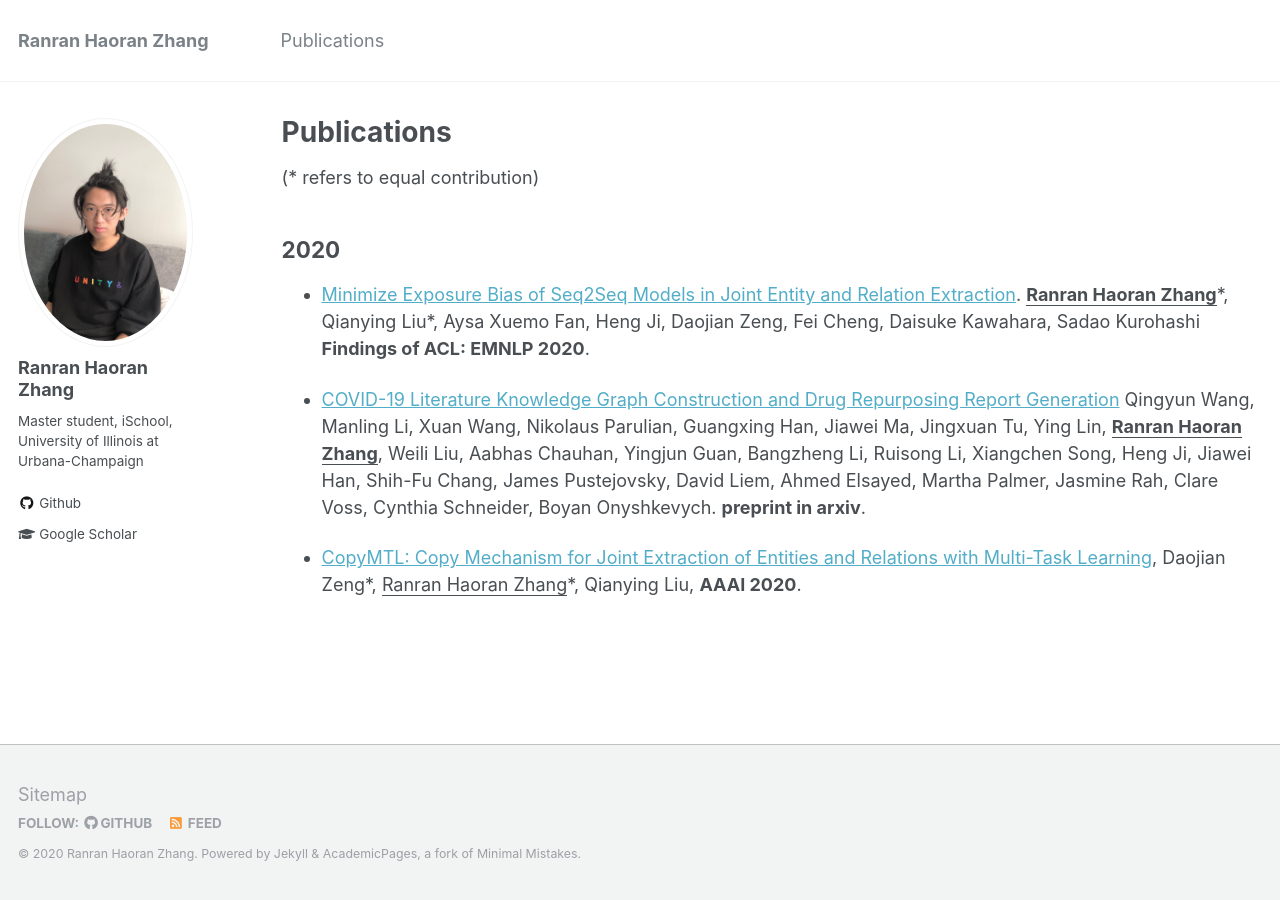
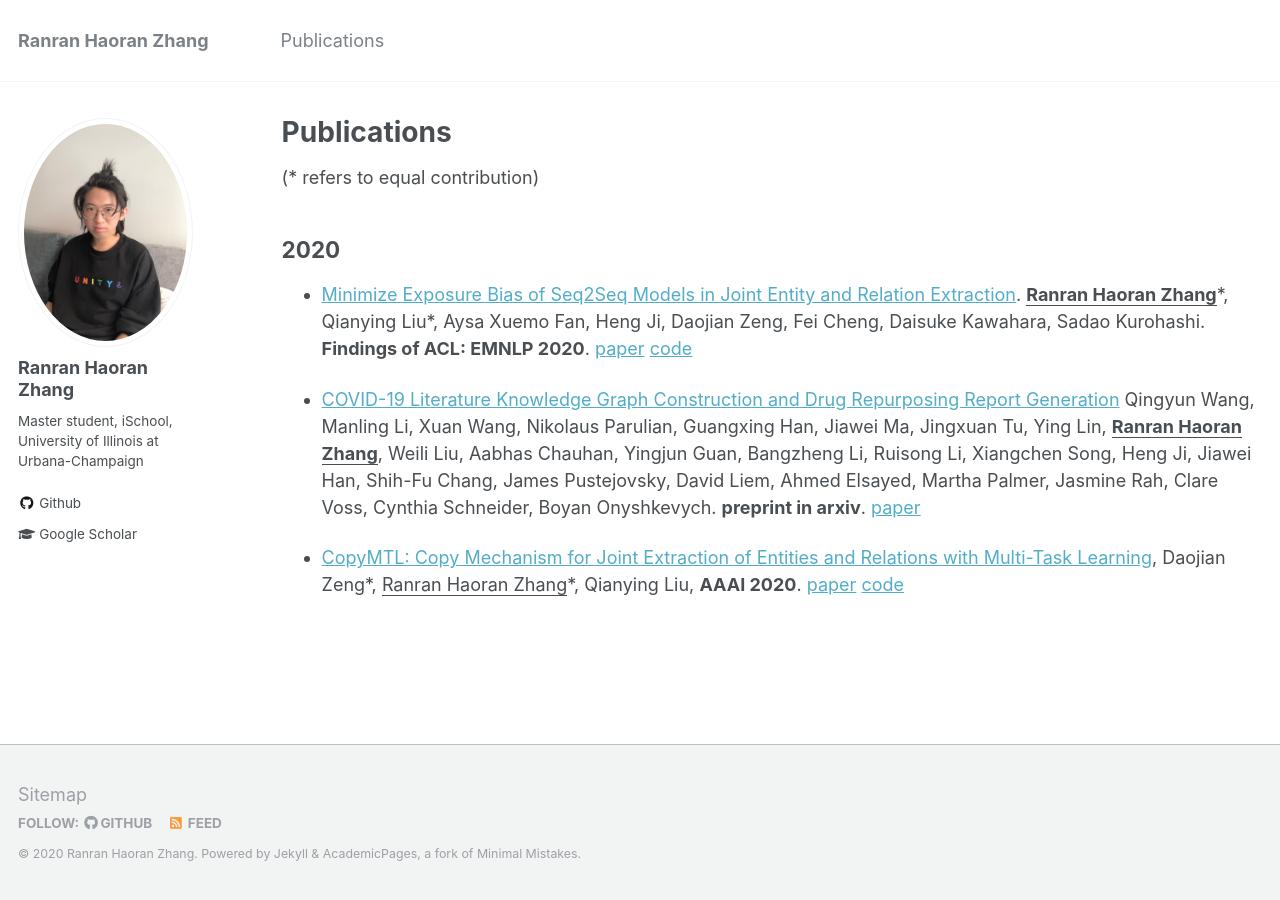
Before and after one commit to WindChimeRan/WindChimeRan.github.io, a Jekyll site: the page built from _pages/publications.md, in a window 1280 px wide. Built offline with Jekyll 4.4.1, drawn with Linux system fonts in a browser that asks for light colours.

```diff
--- a/_pages/publications.md
+++ b/_pages/publications.md
@@ -21,9 +21,9 @@ author_profile: true
 
 ## 2020
 
-- [Minimize Exposure Bias of Seq2Seq Models in Joint Entity and Relation Extraction](https://arxiv.org/pdf/2009.07503.pdf). **<u>Ranran Haoran Zhang</u>**\*, Qianying Liu\*, Aysa Xuemo Fan, Heng Ji, Daojian Zeng, Fei Cheng, Daisuke Kawahara, Sadao Kurohashi **Findings of ACL: EMNLP 2020**.
+- [Minimize Exposure Bias of Seq2Seq Models in Joint Entity and Relation Extraction](https://arxiv.org/pdf/2009.07503.pdf). **<u>Ranran Haoran Zhang</u>**\*, Qianying Liu\*, Aysa Xuemo Fan, Heng Ji, Daojian Zeng, Fei Cheng, Daisuke Kawahara, Sadao Kurohashi. **Findings of ACL: EMNLP 2020**. [paper](https://arxiv.org/pdf/2009.07503.pdf) [code](https://github.com/WindChimeRan/OpenJERE)
 
 
-- [COVID-19 Literature Knowledge Graph Construction and Drug Repurposing Report Generation](https://arxiv.org/pdf/2007.00576.pdf) Qingyun Wang, Manling Li, Xuan Wang, Nikolaus Parulian, Guangxing Han, Jiawei Ma, Jingxuan Tu, Ying Lin, **<u>Ranran Haoran Zhang</u>**, Weili Liu, Aabhas Chauhan, Yingjun Guan, Bangzheng Li, Ruisong Li, Xiangchen Song, Heng Ji, Jiawei Han, Shih-Fu Chang, James Pustejovsky, David Liem, Ahmed Elsayed, Martha Palmer, Jasmine Rah, Clare Voss, Cynthia Schneider, Boyan Onyshkevych. **preprint in arxiv**.
+- [COVID-19 Literature Knowledge Graph Construction and Drug Repurposing Report Generation](https://arxiv.org/pdf/2007.00576.pdf) Qingyun Wang, Manling Li, Xuan Wang, Nikolaus Parulian, Guangxing Han, Jiawei Ma, Jingxuan Tu, Ying Lin, **<u>Ranran Haoran Zhang</u>**, Weili Liu, Aabhas Chauhan, Yingjun Guan, Bangzheng Li, Ruisong Li, Xiangchen Song, Heng Ji, Jiawei Han, Shih-Fu Chang, James Pustejovsky, David Liem, Ahmed Elsayed, Martha Palmer, Jasmine Rah, Clare Voss, Cynthia Schneider, Boyan Onyshkevych. **preprint in arxiv**. [paper](https://arxiv.org/pdf/2007.00576.pdf)
 
-- [CopyMTL: Copy Mechanism for Joint Extraction of Entities and Relations with Multi-Task Learning](https://arxiv.org/pdf/1911.10438.pdf), Daojian Zeng\*, <u>Ranran Haoran Zhang</u>\*, Qianying Liu, **AAAI 2020**.
+- [CopyMTL: Copy Mechanism for Joint Extraction of Entities and Relations with Multi-Task Learning](https://arxiv.org/pdf/1911.10438.pdf), Daojian Zeng\*, <u>Ranran Haoran Zhang</u>\*, Qianying Liu, **AAAI 2020**. [paper](https://arxiv.org/pdf/1911.10438.pdf) [code](https://github.com/WindChimeRan/CopyMTL)
```
Also changed, not shown: _pages/software.md (added, +20 -0 lines).
